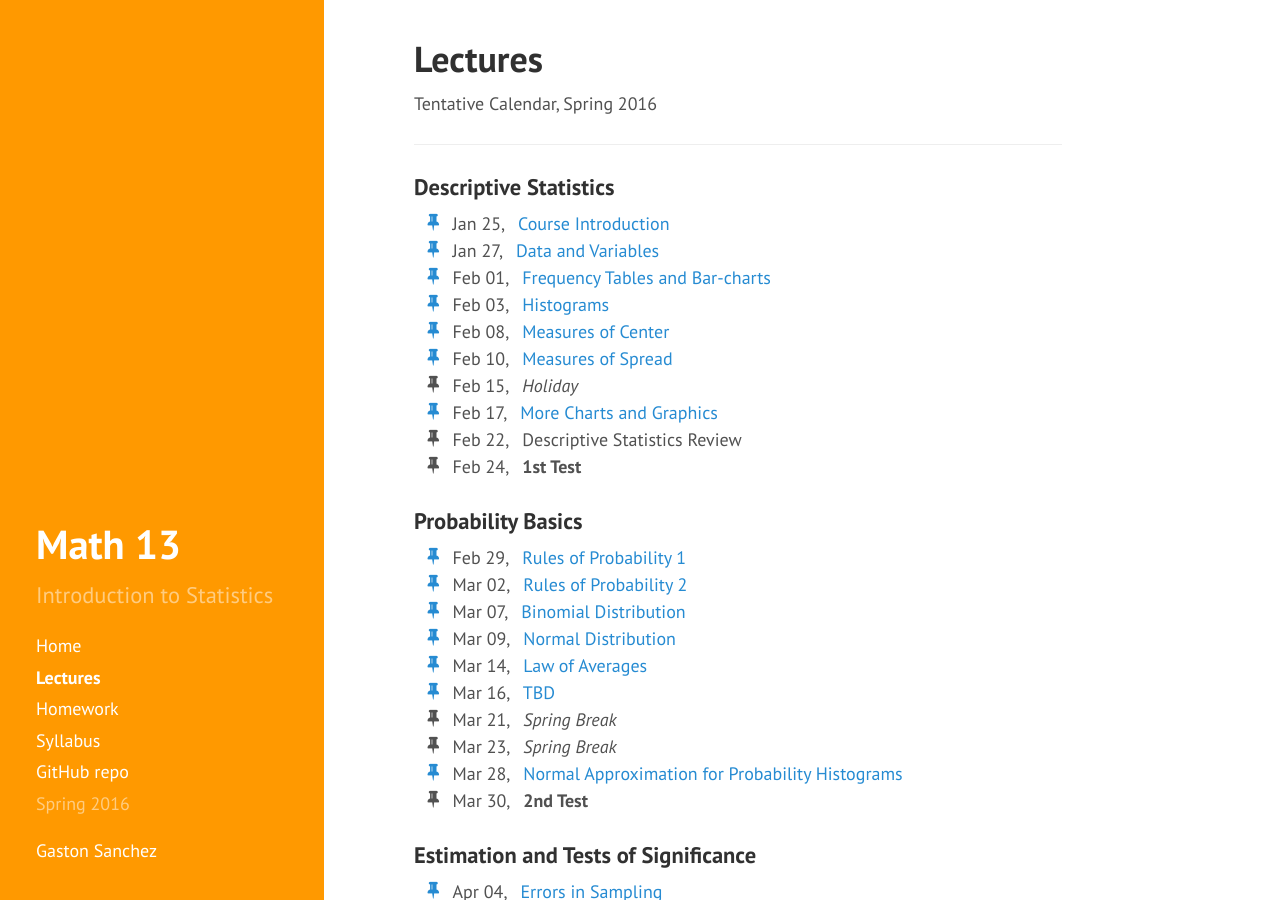
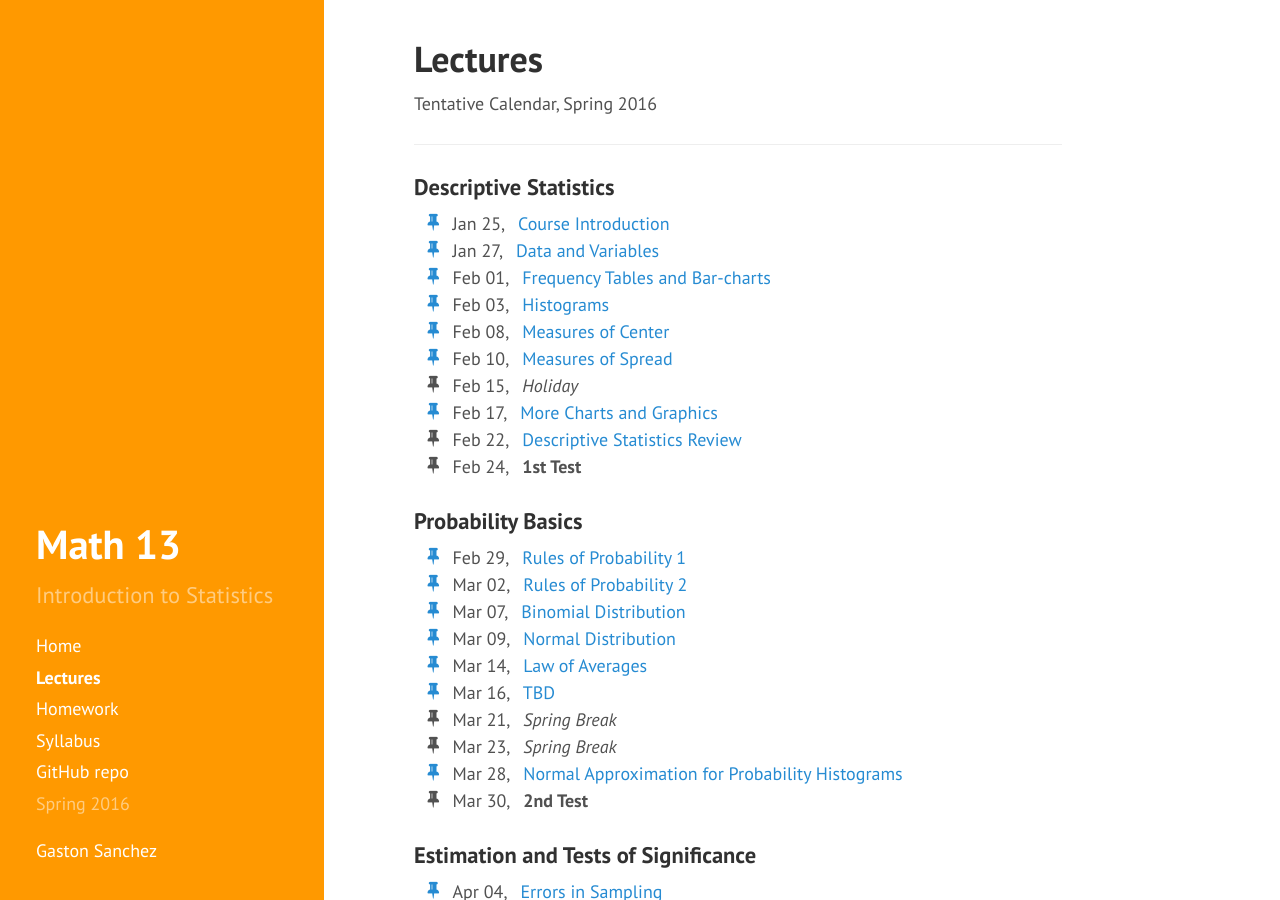
Before and after one commit to gastonstat/relic-math13, a Jekyll site: the page built from lectures/index.md, in a window 1280 px wide and 900 px high. Built offline with Jekyll 4.4.1, drawn with Linux system fonts in a browser that asks for light colours; nearby versions of some CDN libraries; some of the changed lines change nothing that is shown.

Commit message:
add practice test 1

```diff
--- a/lectures/index.md
+++ b/lectures/index.md
@@ -35,7 +35,7 @@
     <a href="07-charts-qualitative"><i class="fa-li fa fa-thumb-tack"></i></a> Feb 17, &nbsp;&nbsp;<a href="https://docs.google.com/presentation/d/1Rc0FwkYaWzLL4nzXuplnsArxBDs5TK6qktJ4C3eRxKc/pub?start=false&loop=false&delayms=3000" target="_blank">More Charts and Graphics</a>
   </li>
   <li>
-    <i class="fa-li fa fa-thumb-tack"></i> Feb 22, &nbsp;&nbsp;Descriptive Statistics Review
+    <i class="fa-li fa fa-thumb-tack"></i> Feb 22, &nbsp;&nbsp;<a href="../homework/math13-practice01-questions.pdf">Descriptive Statistics Review</a>
   </li>
   <li>
     <i class="fa-li fa fa-thumb-tack"></i> Feb 24, &nbsp;&nbsp;<b>1st Test</b>
```
Also changed, not shown: 1 other file.
